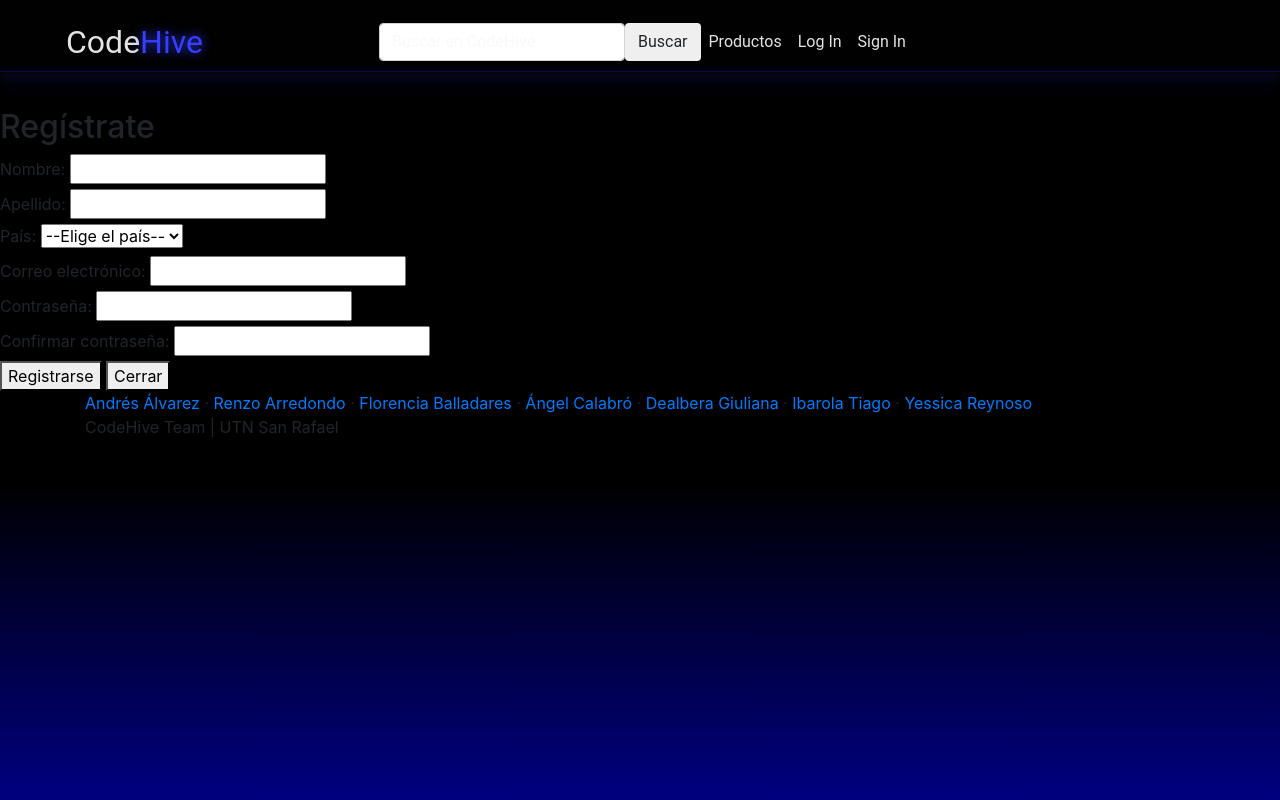
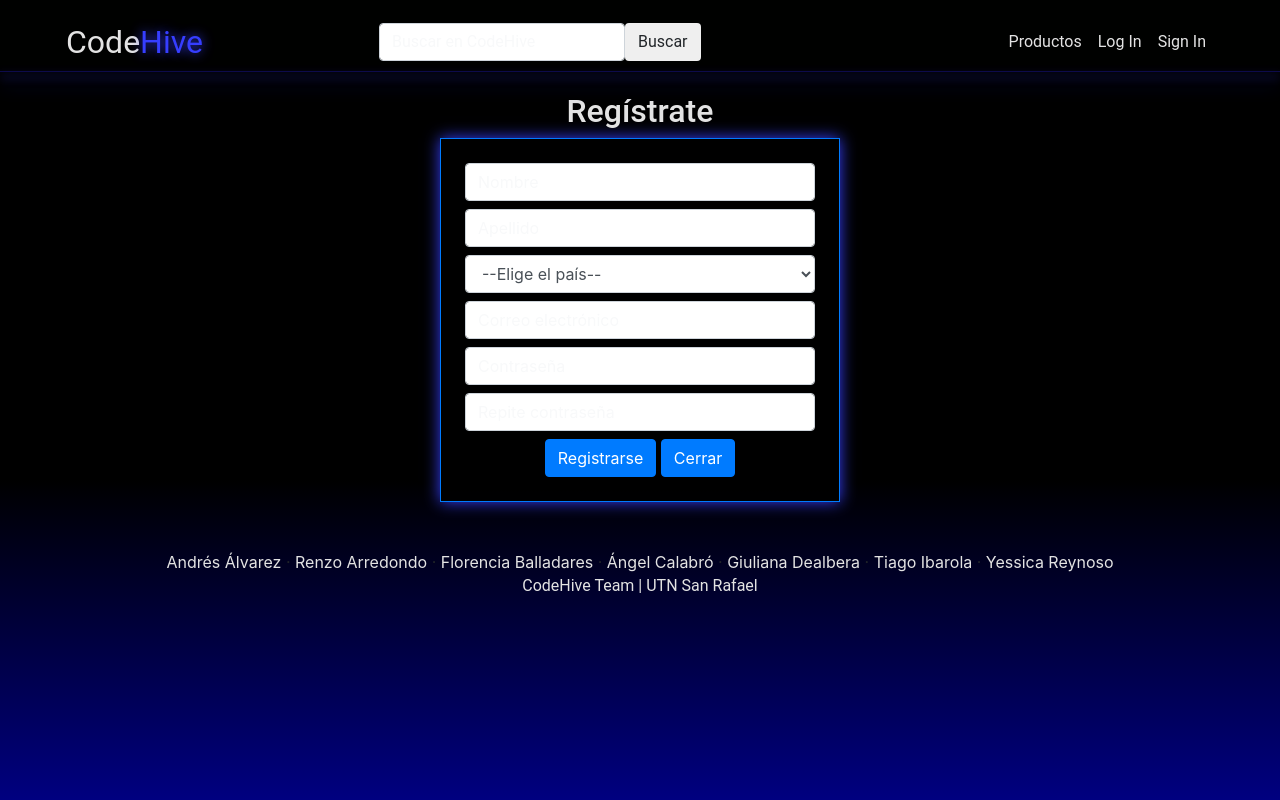
Before and after one commit to renzoarredondo1988/Ecommerce_web, a Django app: page /usuarios/registro/ in a window 1280 px wide. Run offline with Django 5.2, Linux system fonts and the light colour scheme; some libraries are stand-ins or nearby versions.

Commit message:
modified: realizo correcciones en base + add: estilo en registro.html

```diff
--- a/ecommerce/GestionUsuarios/templates/GestionUsuarios/registro.html
+++ b/ecommerce/GestionUsuarios/templates/GestionUsuarios/registro.html
@@ -9,27 +9,25 @@
 
 
 <!-- archivo vacio, es necesario configurar la ruta del header y footer  global -->
-
-    <div class="logo">
-        <img src="" alt="">
-    </div>
+<div class="d-flex align-items-center justify-content-center">
+    <div class="container text-center">
         <div>
             <div class="titleRegister">
-            <h2>Regístrate</h2>
+                <h2 class="text-neon mt-2">Regístrate</h2>
             </div>
-        <div class="formRegister">
+            <div class="formRegister border border-primary p-4">
                 <form action="{% url 'gestion_usuario:registro_usuario' %}" method="post" id="formRegister">{% csrf_token %}
-                <div>
-                    <label for="register_name">Nombre:</label>
-                    <input type="text" id="register_name" name="register_name" required>
+                    <div class="mb-2">
+                        <!--<label for="register_name">Nombre:</label>-->
+                        <input type="text" class="form-control"  id="register_name" name="register_name" placeholder="Nombre" required>
                     </div>
-                <div>
-                    <label for="register_lastname">Apellido:</label>
-                    <input type="text" id="register_lastname" name="register_lastname" required>
+                    <div class="mb-2">
+                        <!--<label for="register_lastname">Apellido:</label>-->
+                        <input type="text" class="form-control" id="register_lastname" name="register_lastname" placeholder="Apellido" required>
                     </div>
-                <div>
-                    <label for="country">País:</label>
-                    <select id="register_country" name="register_country" required>
+                    <div class="mb-2">
+                        <!--<label for="country">País:</label>-->
+                        <select class="form-control" id="register_country" name="register_country" required>
                             <option value="" selected disabled>--Elige el país--</option>
                             <option value="argentina">Argentina</option>
                             <option value="chile">Chile</option>
@@ -37,27 +35,29 @@
                             <option value="brasil">Brasil</option>
                         </select>
                     </div>
-                <div>
-                    <label for="register_email">Correo electrónico:</label>
-                    <input type="email" id="register_email" name="register_email" required>
+                    <div class="mb-2">
+                        <!--<label for="register_email">Correo electrónico:</label>-->
+                        <input type="email" class="form-control"  id="register_email" name="register_email" placeholder="Correo electrónico"  required>
                     </div>
-                <div>
-                    <label for="register_password">Contraseña:</label>
-                    <input type="password" id="register_password" name="register_password" required>
+                    <div class="mb-2">
+                        <!--<label for="register_password">Contraseña:</label>-->
+                        <input type="password" class="form-control"  id="register_password" name="register_password" placeholder="Contraseña" required>
                     </div>
-                <div>
-                    <label for="confirm_password">Confirmar contraseña:</label>
-                    <input type="password" id="confirm_password" name="confirm_password" required>
+                    <div class="mb-2">
+                        <!--<label for="confirm_password">Confirmar contraseña:</label>-->
+                        <input type="password" class="form-control"  id="confirm_password" name="confirm_password" placeholder="Repite contraseña" required>
                     </div>
                     {% if error %}
                         <p style="color: red;">{{ error }}</p> <!-- Mostrar mensaje de error -->
                     {% endif %}
-                <div>
-                    <button type="submit">Registrarse</button>
-                    <a href="{% url 'interfaz_general:home' %}"><button type="button" id="closeButton">Cerrar</button></a>
+                    <div class="d-grid gap-2">
+                        <button type="submit" class="btn btn-primary btn-neon">Registrarse</button>
+                        <a href="{% url 'interfaz_general:home' %}"><button type="button" class="btn btn-primary btn-neon" id="closeButton">Cerrar</button></a>
                     </div>
                     <!-- <p id="alertRegister"></p> -->
                 </form>
+            </div>
+        </div>
     </div>
 </div>
 
--- a/ecommerce/InterfazGeneral/static/InterfazGeneral/css/styleCss.css
+++ b/ecommerce/InterfazGeneral/static/InterfazGeneral/css/styleCss.css
@@ -57,13 +57,67 @@ header::after {
     text-shadow: 0 0 15px var(--colorAcento) !important;
 }
 
-.nav-link{
+.nav-link, .link{
     color: var(--colorTexto) !important;
 }
 
-.nav-link:hover{
+.nav-link:hover, .link:hover{
     color: var(--colorAcento) !important;
     text-shadow: 0 0 15px var(--colorAcento) !important;
+}
+
+.text-neon{
+    color: var(--colorTexto);
+    font-family: var(--tipografia);
+}
+
+.text-primary {
+    color: var(--colorTexto);
+    text-shadow: 0 0 8px var(--colorPrimario), 0 0 12px var(--colorPrimario);
+}
+
+.formRegister {
+    background-color: rgba(0, 0, 0, 0.8);
+    box-shadow: 0 0 15px var(--colorPrimario);
+    max-width: 400px; margin: auto;
+
+}
+
+.form-control {
+    background-color: transparent;
+    border: 1px solid var(--colorPrimario);
+    padding: 10px;
+}
+
+.form-control:focus {
+    border-color: var(--colorPrimario);
+    box-shadow: 0 0 8px var(--colorPrimario);
+}
+
+.btn-neon {
+    background-color: var(--colorPrimario);
+    color: var(--colorSecundario);
+    padding: 2px 0px;
+    transition: 0.2s ease-in-out;
+}
+
+.btn-neon:hover {
+    box-shadow: 0 0 2px var(--colorPrimario), 0 0 4px var(--colorPrimario), 0 0 6px var(--colorPrimario);
+    background-color: var(--colorPrimario);
+}
+
+.a-btn{
+    background-color: var(--colorSecundario);
+    border-color: var(--colorPrimario);
+    color: var(--colorTexto);
+    padding: 2px 0px;
+    transition: 0.2s ease-in-out;
+}
+
+.a-btn:hover{
+    background-color: var(--colorSecundario);
+    border-color: var(--colorSecundario);
+    color: var(--colorTexto);
 }
 
 /*
--- a/ecommerce/InterfazGeneral/templates/InterfazGeneral/base.html
+++ b/ecommerce/InterfazGeneral/templates/InterfazGeneral/base.html
@@ -31,7 +31,7 @@
                 </form>
 
                 <!-- Menú de navegación colapsable -->
-                <div class="collapse navbar-collapse" id="navbarTogglerDemo03">
+                <div class="collapse navbar-collapse justify-content-end" id="navbarTogglerDemo03">
                     <ul class="navbar-nav ms-auto mb-2 mb-lg-0">
                         <li class="nav-item">
                             <a class="nav-link {% if request.resolver_match.url_name == 'productos' %}active{% endif %}"
@@ -67,18 +67,18 @@
     </main>
 
 
-    <footer>
+    <footer class="footer text-faded text-center py-5">
         <div class="container">
             <p class="m-0 mbt">
                 <a href="https://github.com/AndresPampa" class="link">Andrés Álvarez</a> ·
                 <a href="https://github.com/renzoarredondo1988" class="link">Renzo Arredondo</a> ·
                 <a href="https://github.com/Flor-balladares" class="link">Florencia Balladares</a> ·
                 <a href="https://github.com/cococalabro" class="link">Ángel Calabró</a> ·
-                <a href="https://github.com/GiulianaDeEt" class="link">Dealbera Giuliana</a> ·
-                <a href="https://github.com/Tiago0613" class="link">Ibarola Tiago</a> ·
+                <a href="https://github.com/GiulianaDeEt" class="link">Giuliana Dealbera</a> ·
+                <a href="https://github.com/Tiago0613" class="link">Tiago Ibarola</a> ·
                 <a href="https://github.com/YESS-BAIT-LEJEM" class="link">Yessica Reynoso</a>
             </p>
-            <p class="m-0 mbt1">CodeHive Team | UTN San Rafael</p>
+            <p class="m-0 mbt1 text-neon">CodeHive Team | UTN San Rafael</p>
         </div>
     </footer>
 <script src="../../static/InterfazGeneral/vendor/jquery/jquery.min.js"></script>
```
Lines whose indentation alone changed are shown as unchanged.
